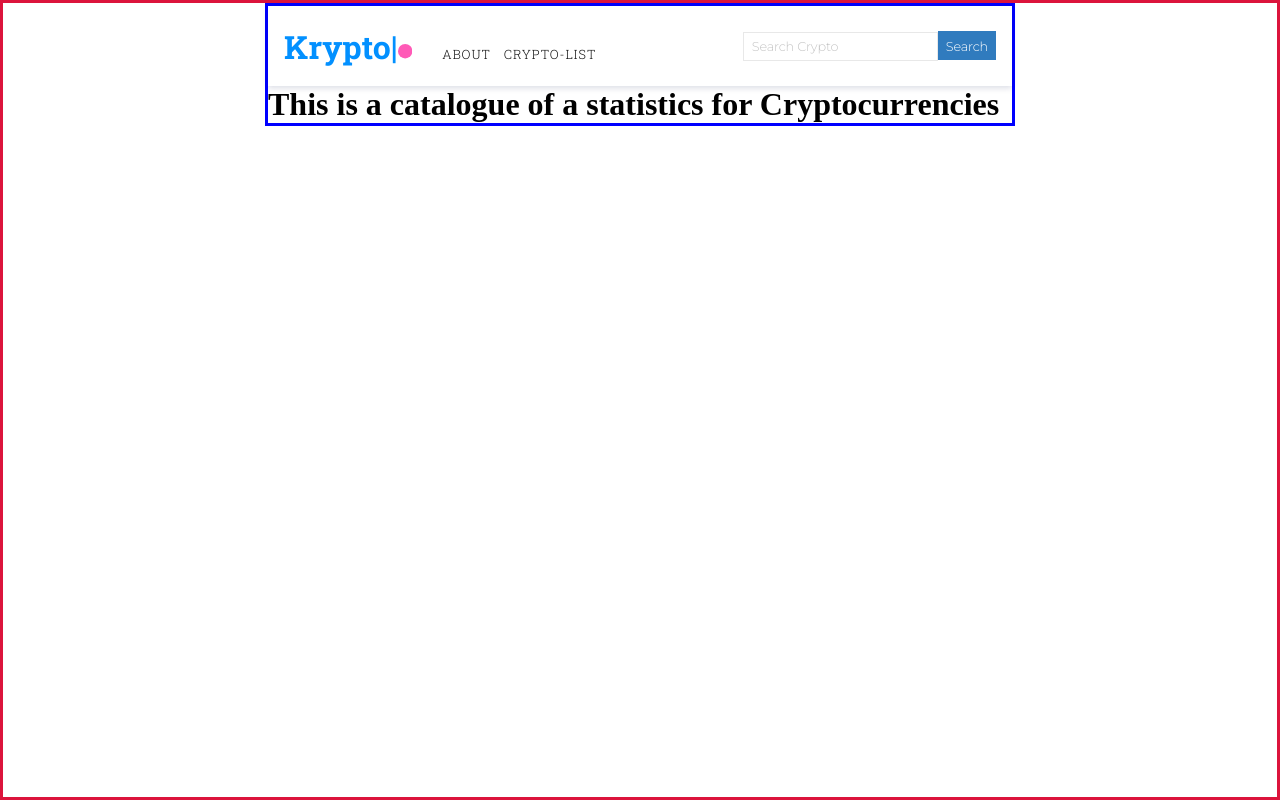
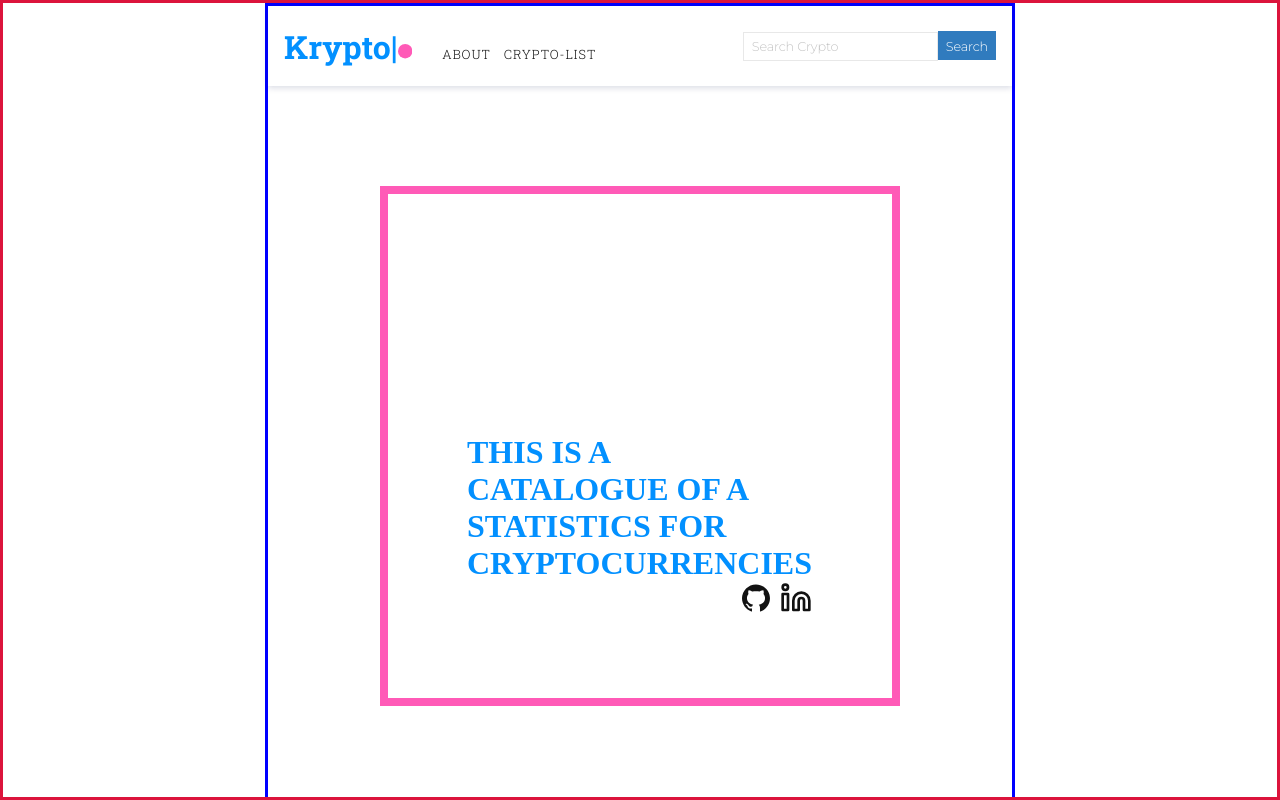
Before and after one commit to CalyCherkaoui/kryptostats-board, a React (Create React App) app: page /about in a window 1280 px wide. Built offline with nearby package versions, Linux system fonts and the light colour scheme.

Commit message:
Style About page

```diff
--- a/src/index.css
+++ b/src/index.css
@@ -62,6 +62,11 @@ a {
   flex-direction: row;
 }
 
+.flex_col {
+  display: flex;
+  flex-direction: column;
+}
+
 .flex_space_between {
   justify-content: space-between;
   align-items: center;
@@ -80,6 +85,11 @@ a {
 .flex_end {
   justify-content: end;
   align-items: center;
+}
+
+.flex_bottom {
+  justify-content: end;
+  align-items: flex-end;
 }
 
 .normal_typography {
--- a/src/pages/AboutPage.jsx
+++ b/src/pages/AboutPage.jsx
@@ -1,10 +1,27 @@
 import React from 'react';
+import { IconContext } from 'react-icons';
+import { AiFillGithub } from 'react-icons/ai';
+import { FiLinkedin } from 'react-icons/fi';
+
+import styles from '../styles/AboutPage.module.css';
 
 // eslint-disable-next-line arrow-body-style
 const AboutPage = () => {
   return (
-    <div>
-      <h1>This is a catalogue of a statistics for Cryptocurrencies</h1>
+    <div className={styles.aboutpage_wrapper}>
+      <div className={`${styles.about_frame} flex_col flex_bottom`}>
+        <h1 className={styles.aboutpage_text}>
+          This is a catalogue of a statistics for Cryptocurrencies
+        </h1>
+        <div className={styles.about_icons}>
+          <IconContext.Provider value={{ className: `${styles.about_icon}` }}>
+            <AiFillGithub />
+          </IconContext.Provider>
+          <IconContext.Provider value={{ className: `${styles.about_icon}` }}>
+            <FiLinkedin />
+          </IconContext.Provider>
+        </div>
+      </div>
     </div>
   );
 };
--- /dev/null
+++ b/src/styles/AboutPage.module.css
@@ -0,0 +1,27 @@
+.aboutpage_wrapper {
+  height: 90vh;
+  display: flex;
+  justify-content: space-around;
+  align-items: center;
+}
+
+.about_frame {
+  width:  65vh;
+  height: 65vh;
+  border: var(--bubble-gum-pink) 8px solid;
+  padding: 5rem;
+  /* margin: auto auto; */
+}
+
+.aboutpage_text {
+  font-size: 2rem;
+  overflow-wrap: break-word;
+  color: var(--azure);
+  text-transform: uppercase;
+}
+
+.about_icon {
+  font-size: 2rem;
+  color: var(--black-two);
+  margin-left: 0.5rem;
+}
```
